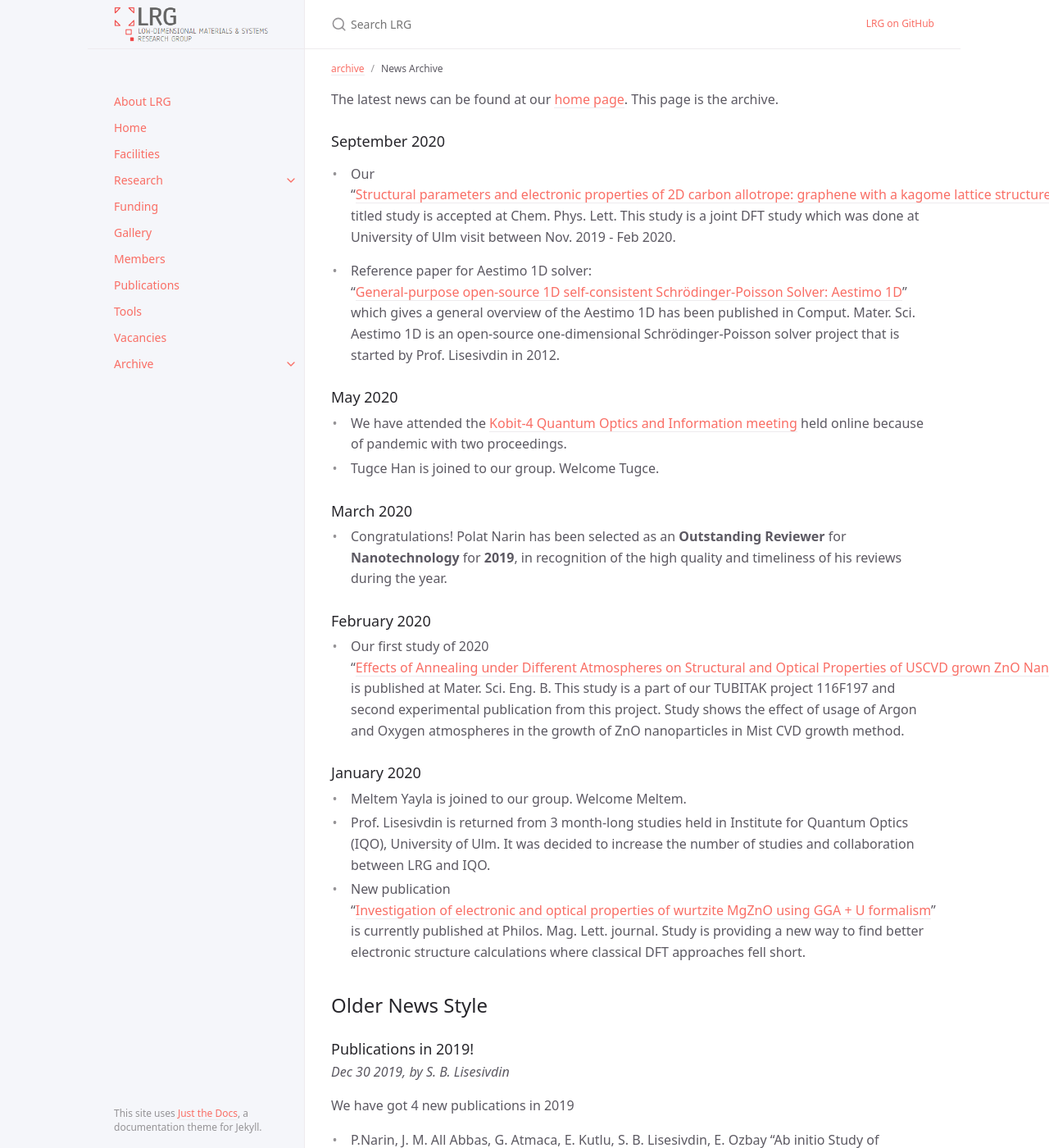
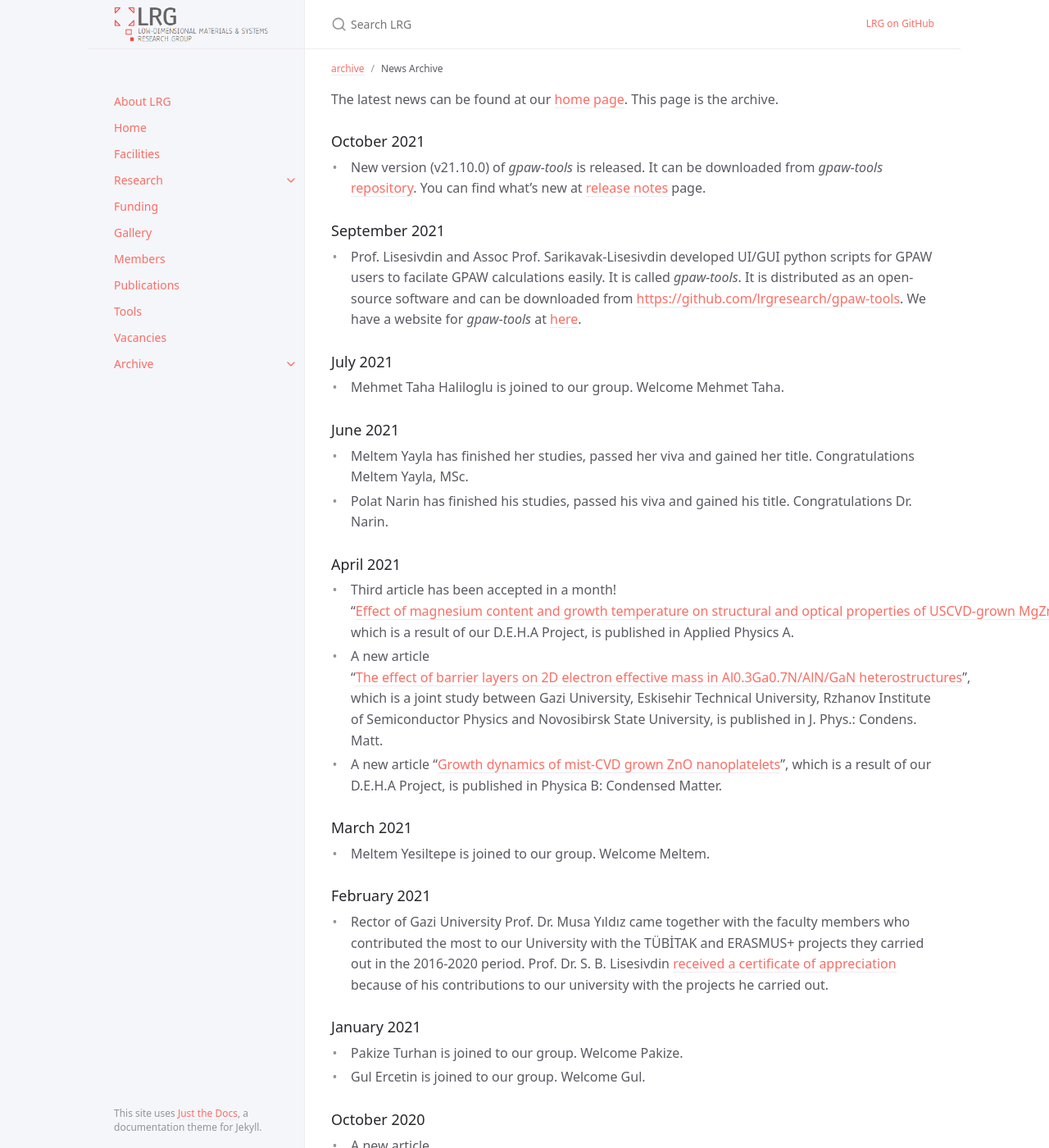
Before and after one commit to lrgresearch/2022, a Jekyll site: the page built from docs/archive/newsarchive.md, in a window 1280 px wide and 1400 px high. Shown: the whole window at 82% size. Built offline with Jekyll 4.4.1, drawn with Linux system fonts in a browser that asks for light colours; some of the changed text lies outside the part shown.

Commit message:
Update newsarchive.md

```diff
--- a/docs/archive/newsarchive.md
+++ b/docs/archive/newsarchive.md
@@ -6,6 +6,46 @@ nav_order: 1
 ---
 
 The latest news can be found at our [home page](../../index.md). This page is the archive.
+
+### October 2021
+
+* New version (v21.10.0) of *gpaw-tools* is released. It can be downloaded from *gpaw-tools* [repository](https://github.com/lrgresearch/gpaw-tools). You can find what's new at [release notes](https://www.lrgresearch.org/gpaw-tools/releasenotes/#version-21100) page.
+
+### September 2021
+
+* Prof. Lisesivdin and Assoc Prof. Sarikavak-Lisesivdin developed UI/GUI python scripts for GPAW users to facilate GPAW calculations easily. It is called *gpaw-tools*. It is distributed as an open-source software and can be downloaded from [https://github.com/lrgresearch/gpaw-tools](https://github.com/lrgresearch/gpaw-tools). We have a website for *gpaw-tools* at [here](https://www.lrgresearch.org/gpaw-tools/).
+
+### July 2021
+
+* Mehmet Taha Haliloglu is joined to our group. Welcome Mehmet Taha.
+
+### June 2021
+
+* Meltem Yayla has finished her studies, passed her viva and gained her title. Congratulations Meltem Yayla, MSc.
+* Polat Narin has finished his studies, passed his viva and gained his title. Congratulations Dr. Narin.
+
+### April 2021
+
+* Third article has been accepted in a month! "[Effect of magnesium content and growth temperature on structural and optical properties of USCVD-grown MgZnO films](https://link.springer.com/article/10.1007/s00339-021-04507-8)" which is a result of our D.E.H.A Project, is published in Applied Physics A.
+* A new article "[The effect of barrier layers on 2D electron effective mass in Al0.3Ga0.7N/AlN/GaN heterostructures](https://doi.org/10.1088/1361-648X/abf8d2)", which is a  joint study between Gazi University, Eskisehir Technical University, Rzhanov Institute of Semiconductor Physics and Novosibirsk State University, is published in J. Phys.: Condens. Matt.
+* A new article "[Growth dynamics of mist-CVD grown ZnO nanoplatelets](https://doi.org/10.1016/j.physb.2021.413028)", which is a result of our D.E.H.A Project, is published in Physica B: Condensed Matter.
+
+### March 2021
+
+* Meltem Yesiltepe is joined to our group. Welcome Meltem.
+
+### February 2021
+
+* Rector of Gazi University Prof. Dr. Musa Yıldız came together with the faculty members who contributed the most to our University with the TÜBİTAK and ERASMUS+ projects they carried out in the 2016-2020 period. Prof. Dr. S. B. Lisesivdin [received a certificate of appreciation](http://gazi.edu.tr/gazi-universitesi/view/GetMainNewsPage/266644/rektorumuz-prof-dr-musa-yildiz-yuruttugu-projelerle-universitemize-katki-saglayan-ogretim-uyeleri) because of his contributions to our university with the projects he carried out.
+
+### January 2021
+
+* Pakize Turhan is joined to our group. Welcome Pakize.
+* Gul Ercetin is joined to our group. Welcome Gul.
+
+### October 2020
+
+* A new article "[The effect of passivation layer, doping and spacer layer on electron-longitudinal optical phonon momentum relaxation time in Al0.3Ga0.7N/AlN/GaN heterostructures](https://doi.org/10.1016/j.mssp.2020.105449)", which is a result of a joint project between Gazi University, Eskisehir Technical University, Rzhanov Institute of Semiconductor Physics and Novosibirsk State University, is published in Mater. Sci. Semicond. Process.
 
 ### September 2020
 
```
